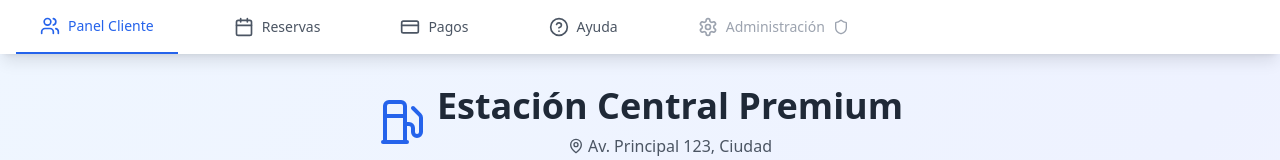
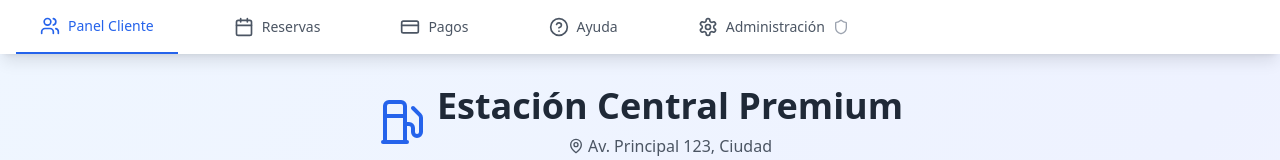
Before and after one commit to ValeriaTG/sist_gest_cola_est_gasl, a React (Vite) app: page / in a window 1280 px wide. Shown: the top 160 px of the page. Built offline with nearby package versions, Linux system fonts and the light colour scheme.

Commit message:
Arreglar botón de administración

```diff
--- a/src/components/Navigation.tsx
+++ b/src/components/Navigation.tsx
@@ -15,7 +15,7 @@ const Navigation: React.FC<NavigationProps> = ({ activeView, setActiveView, curr
     { id: 'reservations', label: 'Reservas', icon: Calendar, public: true },
     { id: 'payments', label: 'Pagos', icon: CreditCard, public: true },
     { id: 'help', label: 'Ayuda', icon: HelpCircle, public: true },
-    { id: 'admin', label: 'Administración', icon: Settings, public: false },
+    { id: 'admin', label: 'Administración', icon: Settings, public: true },
   ];
 
   return (
@@ -25,7 +25,7 @@ const Navigation: React.FC<NavigationProps> = ({ activeView, setActiveView, curr
           <div className="flex space-x-8 overflow-x-auto">
             {navItems.map((item) => {
               const Icon = item.icon;
-              const isAccessible = item.public || currentUser;
+              const isAccessible = true; // Permitir acceso a todos los botones
 
               return (
                 <button
@@ -42,7 +42,7 @@ const Navigation: React.FC<NavigationProps> = ({ activeView, setActiveView, curr
                 >
                   <Icon className="w-5 h-5 mr-2" />
                   {item.label}
-                  {!item.public && !currentUser && (
+                  {item.id === 'admin' && !currentUser && (
                     <Shield className="w-4 h-4 ml-2 text-gray-400" />
                   )}
                 </button>
```
